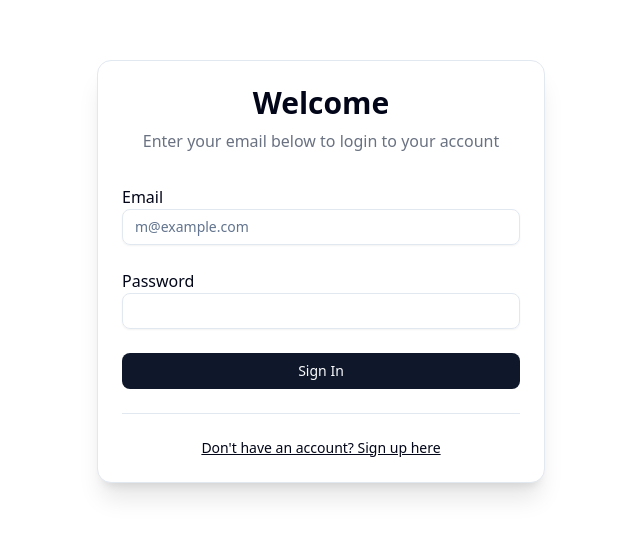
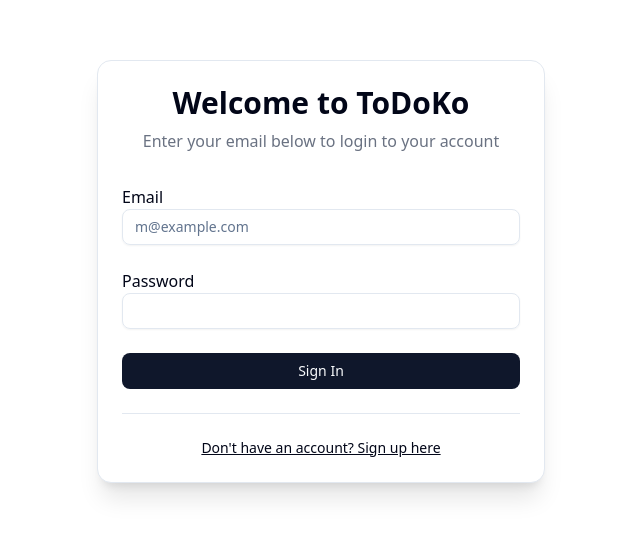
Before and after one commit to blacknaml/To-Do-Next, a Next.js app: page /signin in a window 1280 px wide. Shown: the part 129-666 px from the top of the page, without its empty margins (319-959 px from the left). Built offline with nearby package versions, Linux system fonts and the light colour scheme; no server answers.

Commit message:
edit minor text

```diff
--- a/app/signin/page.tsx
+++ b/app/signin/page.tsx
@@ -33,7 +33,7 @@ export default async function SignInPage(props: SignInPageProps) {
       <Card className="w-full max-w-md shadow-xl">
         <CardHeader>
           <div className="flex flex-col items-center space-y-2">
-            <h1 className="text-3xl font-bold">Welcome</h1>
+            <h1 className="text-3xl font-bold">Welcome to ToDoKo</h1>
             <p className="text-gray-500 dark:text-gray-400">
               Enter your email below to login to your account
             </p>
```
